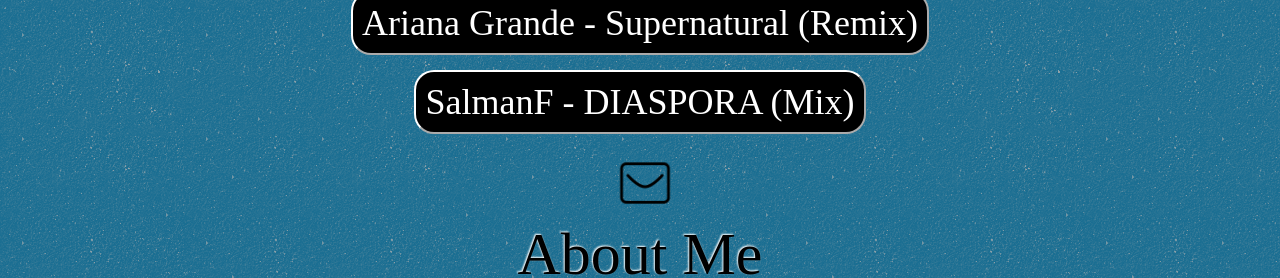
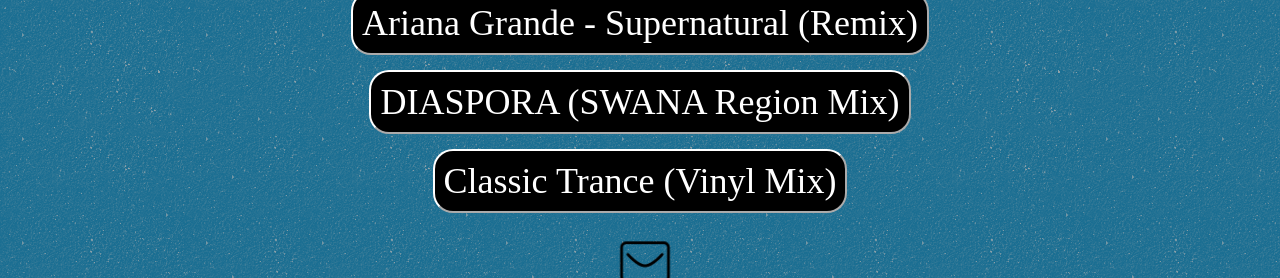
Before and after one commit to salmanfmusic/site, a React (Create React App) app: page / in a window 1280 px wide. Shown: the part 612-890 px from the top of the page. Built offline with nearby package versions, Linux system fonts and the light colour scheme; a web font is replaced by a local one.

Commit message:
added youtube mix to homepage. added css for button.

```diff
--- a/src/App.css
+++ b/src/App.css
@@ -98,6 +98,10 @@
   background-color: #FF5500;
 }
 
+.TextButton.newMix_2:hover {
+  background-color: #FF0000;
+}
+
 .SalmanF_text {
   font-family: "Zanzabar";
   text-shadow: -1px -1px 2px rgb(255, 255, 255);
--- a/src/components/TextButton.js
+++ b/src/components/TextButton.js
@@ -13,7 +13,10 @@
 	}
 	if (label === "newMix_1") {
 			websiteLink = "https://soundcloud.com/salmanfuwu/salmanf-diaspora";
-			buttonText = "SalmanF - DIASPORA (Mix)";
+			buttonText = "DIASPORA (SWANA Region Mix)";
+	}if (label === "newMix_2") {
+			websiteLink = "https://youtu.be/pBtDQmcPx48?si=ji3bV__S5pZAiNQm";
+			buttonText = "Classic Trance (Vinyl Mix)";
 	}
 
 	return(
--- a/src/pages/HomePage.js
+++ b/src/pages/HomePage.js
@@ -21,6 +21,7 @@
           <p className="Dallas">Dallas, TX</p>
           <div><TextButton label = "newTrack_1"/></div>
           <div><TextButton label = "newMix_1"/></div>
+          <div><TextButton label = "newMix_2"/></div>
           <div><IconButton label = "email"/></div>
           <Link to="/about" className="AboutMe_link">About Me</Link>
           <div className="versionText" color="black">version 1.0 :)</div>
```
